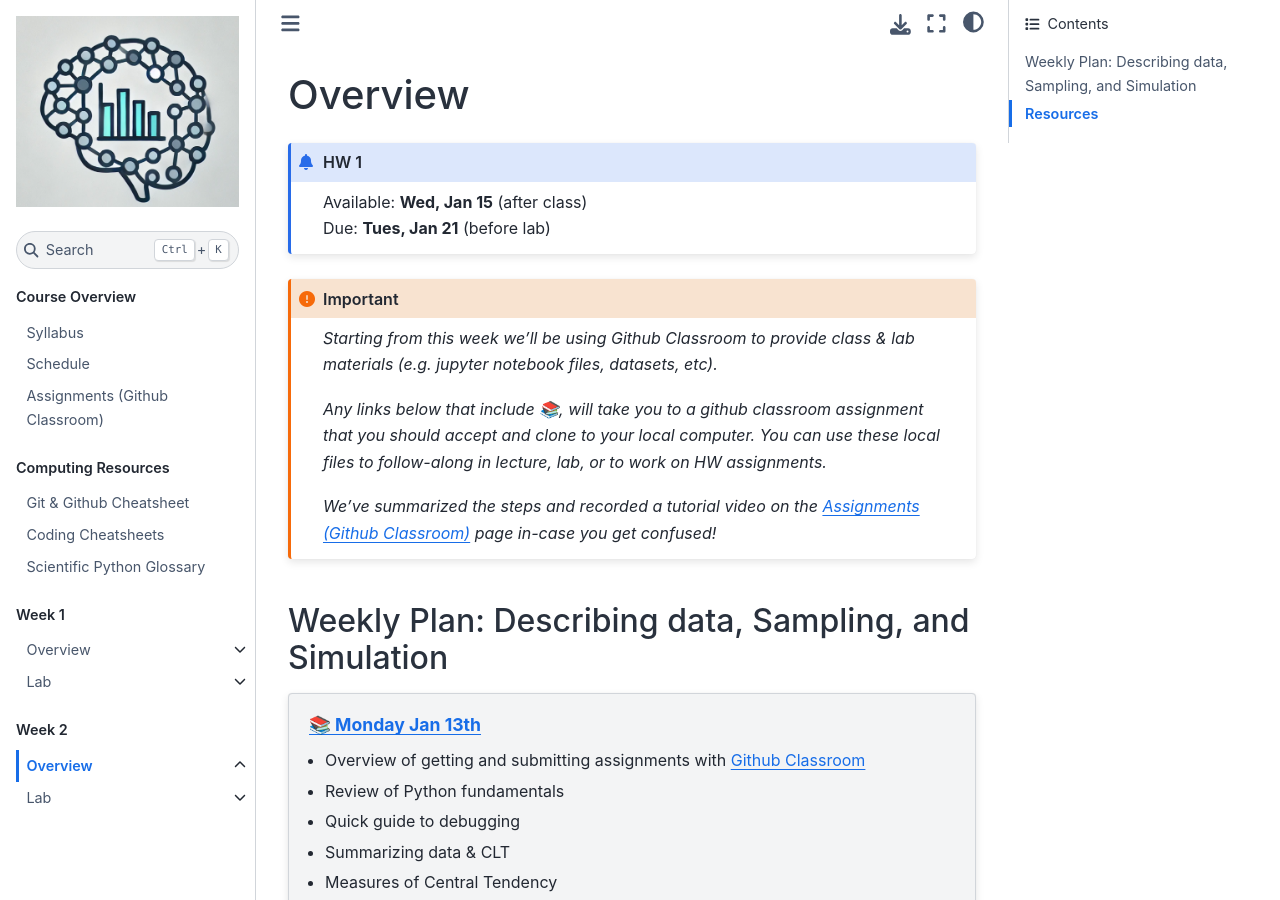
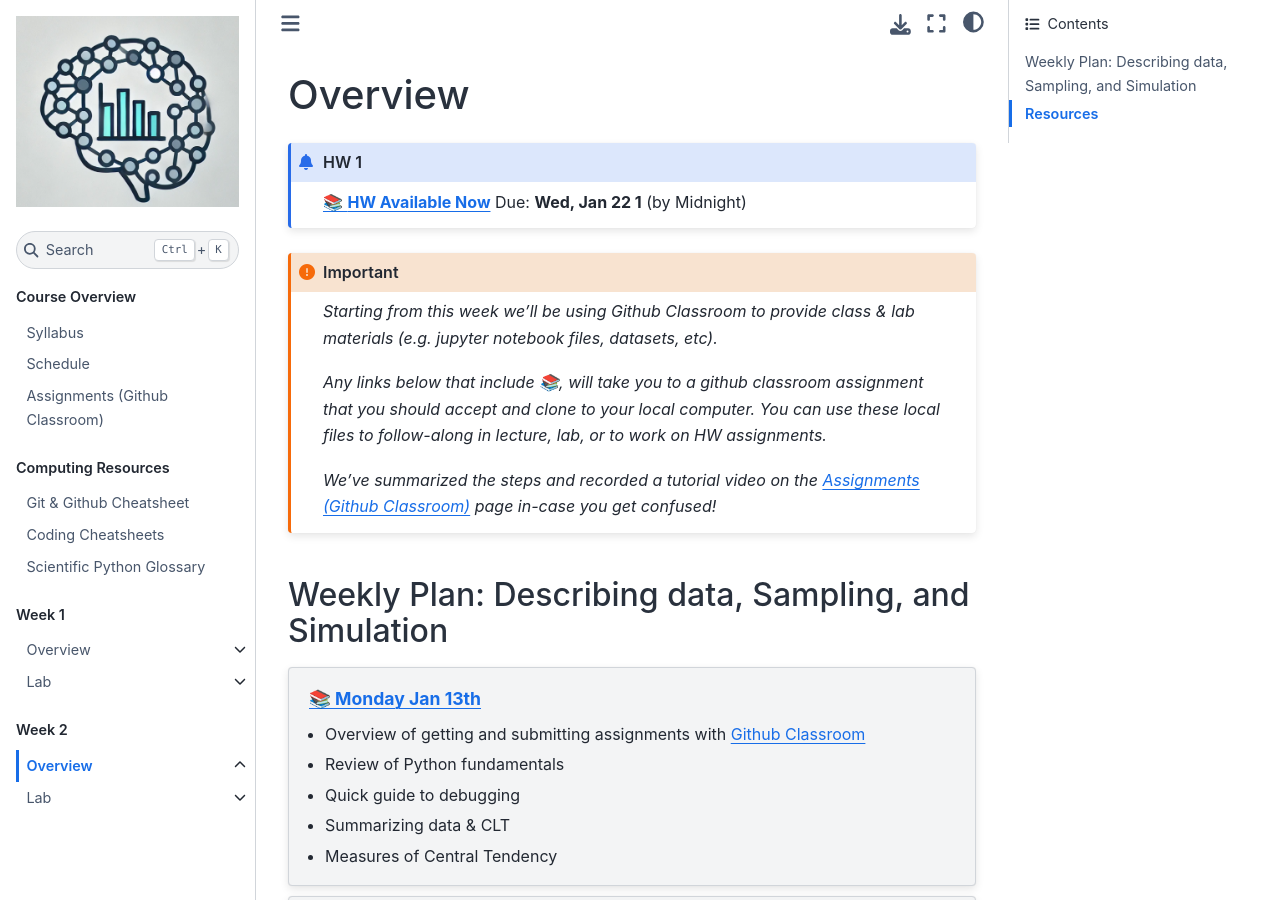
Before and after one commit to psyc201b/PSYC-201B, a Jupyter Book: the page built from lectures/wk2/overview.md, in a window 1280 px wide and 900 px high. Built offline with Jupyter Book 1.0.4 settings and Sphinx 7.4.7 and the Sphinx Book theme 1.1.4, drawn with Linux system fonts in a browser that asks for light colours; pages that are not in the unit, such as notebooks, are missing from menus.

Commit message:
add link to hw

````diff
--- a/lectures/wk2/overview.md
+++ b/lectures/wk2/overview.md
@@ -1,7 +1,7 @@
 # Overview
 ```{admonition} HW 1
-Available: **Wed, Jan 15** (after class)
-Due: **Tues, Jan 21** (before lab)
+[📚 **HW Available Now**](https://classroom.github.com/a/OUHgtClr)
+Due: **Wed, Jan 22 1** (by Midnight)
 ```
 
 ```{important}
````
